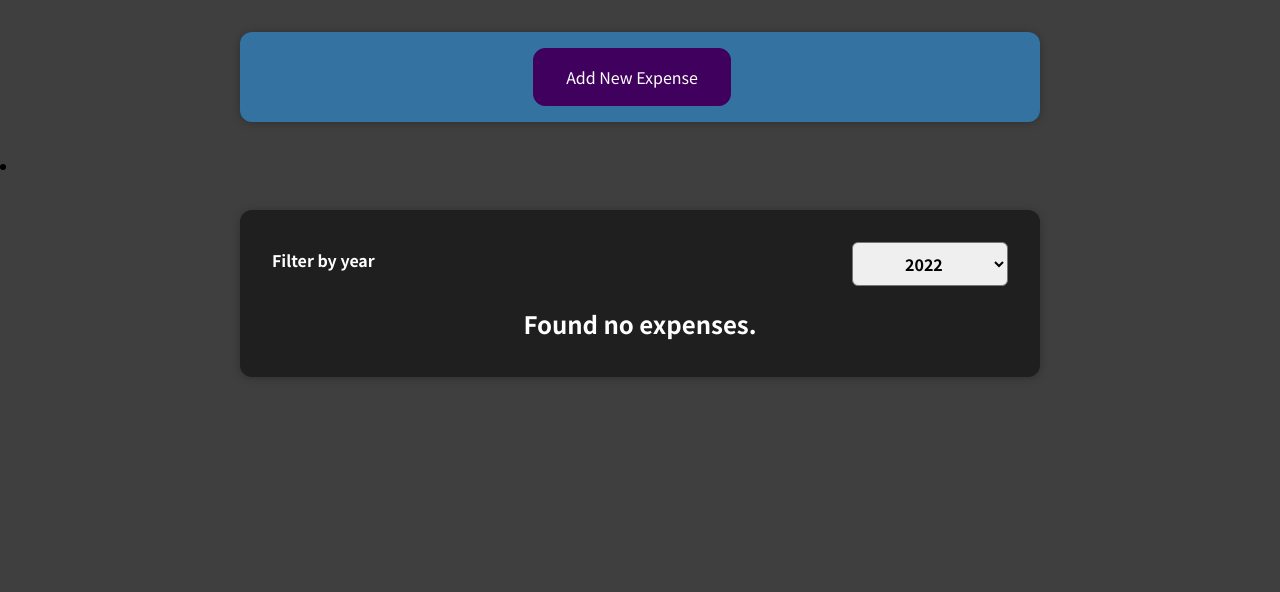
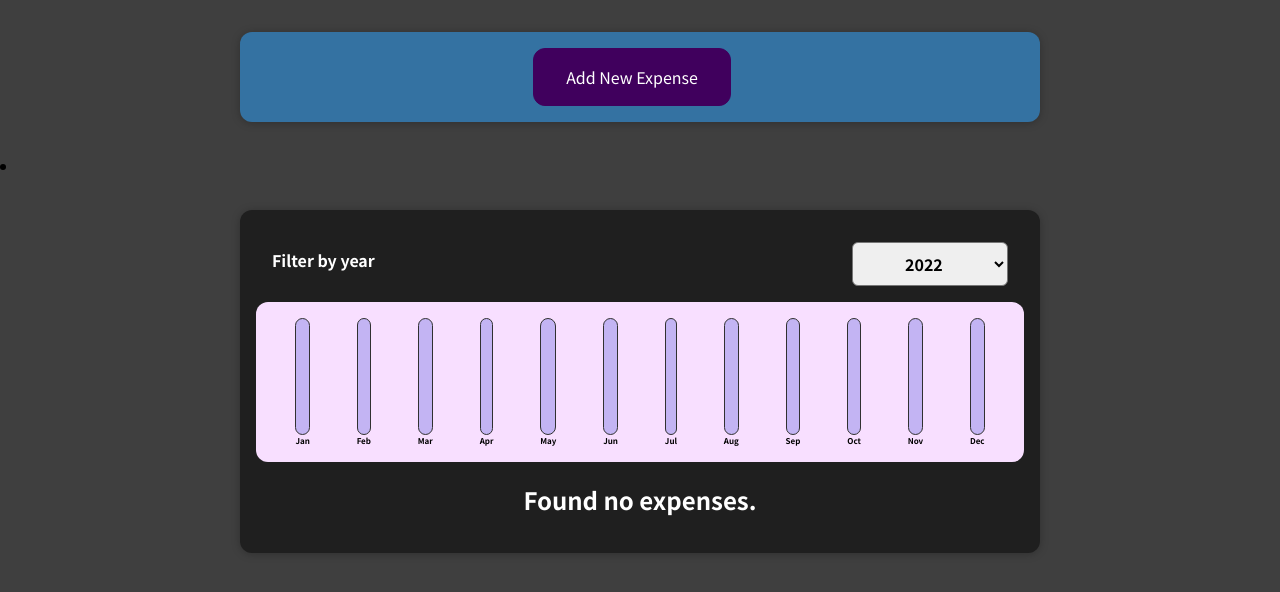
Before and after one commit to valeriubahov/web-training, a React (Create React App) app in the folder expenses/: page / in a window 1280 px wide. Shown: the top 592 px of the page. Built offline with nearby package versions, Linux system fonts and the light colour scheme.

Commit message:
Added Chart to view expenses by month

```diff
--- /dev/null
+++ b/expenses/src/components/Chart/Chart.css
@@ -0,0 +1,9 @@
+.chart {
+  padding: 1rem;
+  border-radius: 12px;
+  background-color: #f8dfff;
+  text-align: center;
+  display: flex;
+  justify-content: space-around;
+  height: 10rem;
+}
--- /dev/null
+++ b/expenses/src/components/Chart/Chart.js
@@ -0,0 +1,22 @@
+import "./Chart.css";
+import ChartBar from "./ChartBar";
+
+const Chart = (props) => {
+  const dataPointValues = props.dataPoints.map((dataPoint) => dataPoint.value);
+  const totalMaxValue = Math.max(...dataPointValues);
+
+  return (
+    <div className="chart">
+      {props.dataPoints.map((dataPoint) => (
+        <ChartBar
+          key={dataPoint.label}
+          value={dataPoint.value}
+          maxValue={totalMaxValue}
+          label={dataPoint.label}
+        />
+      ))}
+    </div>
+  );
+};
+
+export default Chart;
--- /dev/null
+++ b/expenses/src/components/Chart/ChartBar.css
@@ -0,0 +1,30 @@
+.chart-bar {
+  height: 100%;
+  display: flex;
+  flex-direction: column;
+  align-items: center;
+}
+
+.chart-bar__inner {
+  height: 100%;
+  width: 100%;
+  border: 1px solid #313131;
+  border-radius: 12px;
+  background-color: #c3b4f3;
+  overflow: hidden;
+  display: flex;
+  flex-direction: column;
+  justify-content: flex-end;
+}
+
+.chart-bar__fill {
+  background-color: #4826b9;
+  width: 100%;
+  transition: all 0.3s ease-out;
+}
+
+.chart-bar__label {
+  font-weight: bold;
+  font-size: 0.5rem;
+  text-align: center;
+}
--- /dev/null
+++ b/expenses/src/components/Chart/ChartBar.js
@@ -0,0 +1,22 @@
+import "./ChartBar.css";
+const ChartBar = (props) => {
+  let barFillHeight = "0%";
+
+  if (props.maxValue > 0) {
+    barFillHeight = Math.round((props.value / props.maxValue) * 100) + "%";
+  }
+
+  return (
+    <div className="chart-bar">
+      <div className="chart-bar__inner">
+        <div
+          className="chart-bar__fill"
+          style={{ height: barFillHeight }}
+        ></div>
+      </div>
+      <div className="chart-bar__label">{props.label}</div>
+    </div>
+  );
+};
+
+export default ChartBar;
--- a/expenses/src/components/Expenses/Expenses.js
+++ b/expenses/src/components/Expenses/Expenses.js
@@ -3,6 +3,7 @@
 import ExpensesFilter from "./ExpensesFilter";
 import "./Expenses.css";
 import ExpensesList from "./ExpensesList";
+import ExpensesChart from "./ExpensesChart";
 
 const Expenses = (props) => {
   // I want to have the state initialized with the actual year
@@ -22,6 +23,7 @@
     <li>
       <Card className="expenses">
         <ExpensesFilter selected={filteredYear} onFilterChange={filterByYear} />
+        <ExpensesChart expenses={filteredExpenses} />
         <ExpensesList expenses={filteredExpenses} />
       </Card>
     </li>
--- /dev/null
+++ b/expenses/src/components/Expenses/ExpensesChart.js
@@ -0,0 +1,26 @@
+import Chart from "../Chart/Chart";
+
+const ExpensesChart = (props) => {
+  const chartDataPoints = [
+    { label: "Jan", value: 0 },
+    { label: "Feb", value: 0 },
+    { label: "Mar", value: 0 },
+    { label: "Apr", value: 0 },
+    { label: "May", value: 0 },
+    { label: "Jun", value: 0 },
+    { label: "Jul", value: 0 },
+    { label: "Aug", value: 0 },
+    { label: "Sep", value: 0 },
+    { label: "Oct", value: 0 },
+    { label: "Nov", value: 0 },
+    { label: "Dec", value: 0 },
+  ];
+
+  for (const expense of props.expenses) {
+    const expenseMonth = expense.date.getMonth();
+    chartDataPoints[expenseMonth].value += expense.amount;
+  }
+  return <Chart dataPoints={chartDataPoints} />;
+};
+
+export default ExpensesChart;
--- a/expenses/src/components/NewExpense/ExpenseForm.js
+++ b/expenses/src/components/NewExpense/ExpenseForm.js
@@ -39,7 +39,7 @@
 
     const expenseData = {
       title: enteredTitle,
-      amount: enteredAmount,
+      amount: +enteredAmount,
       date: new Date(enteredDate),
     };
 
```
